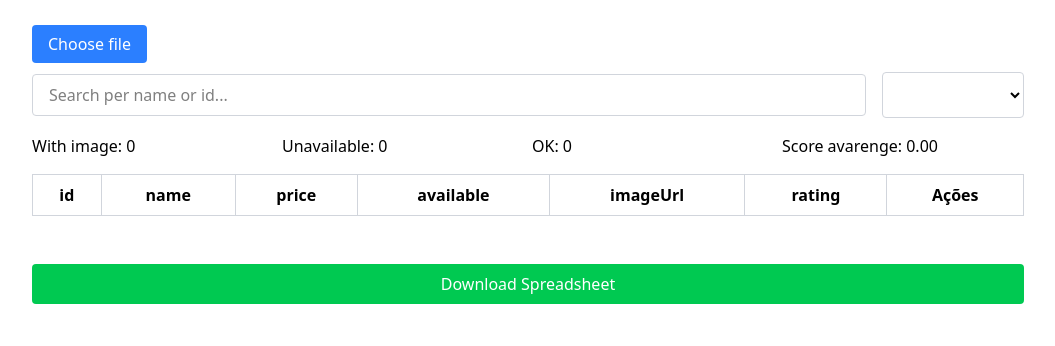
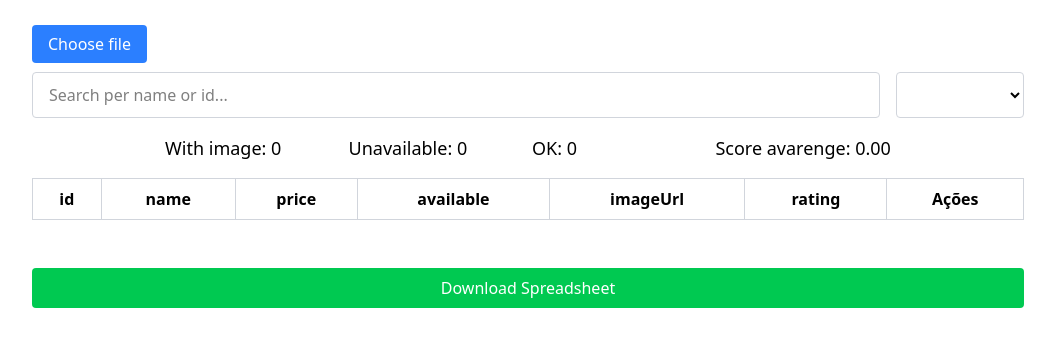
Before and after one commit to thiagotsdelima/challengeVueJs, a Vue app: page / in a window 1280 px wide. Shown: the top 346 px of the page, without its empty margins (112-1167 px from the left). Built offline with nearby package versions, Linux system fonts and the light colour scheme.

Commit message:
adjust layout screen responsive and bigger

```diff
--- a/src/App.vue
+++ b/src/App.vue
@@ -122,27 +122,35 @@ const filteredProducts = computed(() => {
       />
     </div>
 
-    <div class="flex items-center gap-4 flex-1">
+    <div class="flex gap-4 flex-1">
       <input
         v-model="searchQuery"
         type="text"
         placeholder="Search per name or id..."
-        class="border border-gray-300 rounded px-4 py-2 w-full"
+        class="border border-gray-300 rounded px-4 py-2 sm:w-full w-72"
       />
       <select
         v-model="filters.available"
-        class="border border-gray-300 rounded px-4 py-2.5"
+        class="border border-gray-300 rounded px-4 py-2.5 max-w-32"
       >
         <option :value="true">Available</option>
         <option :value="false">Unavailable</option>
       </select>
     </div>
 
-    <div class="grid grid-cols-1 sm:grid-cols-2 lg:grid-cols-4 gap-2">
-      <div>With image: {{ countWithImage }}</div>
-      <div>Unavailable: {{ countUnavailable }}</div>
-      <div>OK: {{ countOk }}</div>
-      <div>Score avarenge: {{ avgScore }}</div>
+    <div
+      class="grid grid-cols-1 sm:grid-cols-2 lg:grid-cols-4 gap-2 justify-center items-center sm:mx-auto"
+    >
+      <div class="font-thin text-md sm:text-lg">
+        With image: {{ countWithImage }}
+      </div>
+      <div class="font-thin text-md sm:text-lg">
+        Unavailable: {{ countUnavailable }}
+      </div>
+      <div class="font-thin text-md sm:text-lg">OK: {{ countOk }}</div>
+      <div class="font-thin text-md sm:text-lg">
+        Score avarenge: {{ avgScore }}
+      </div>
     </div>
 
     <table class="w-full border-collapse">
```
